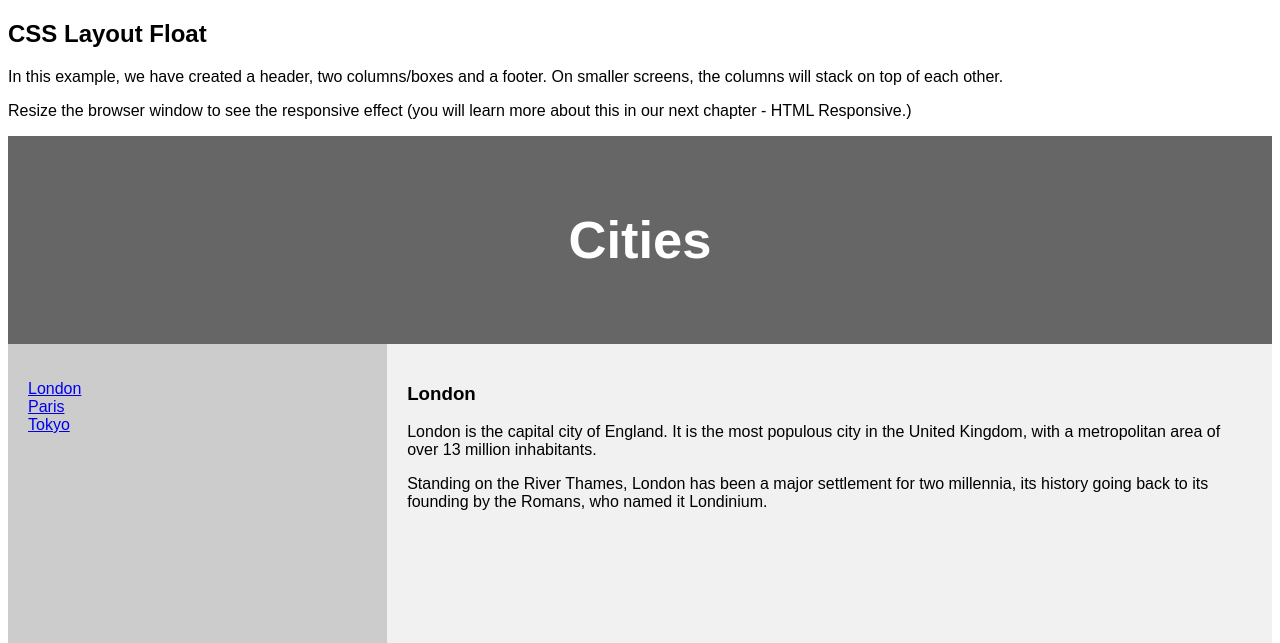
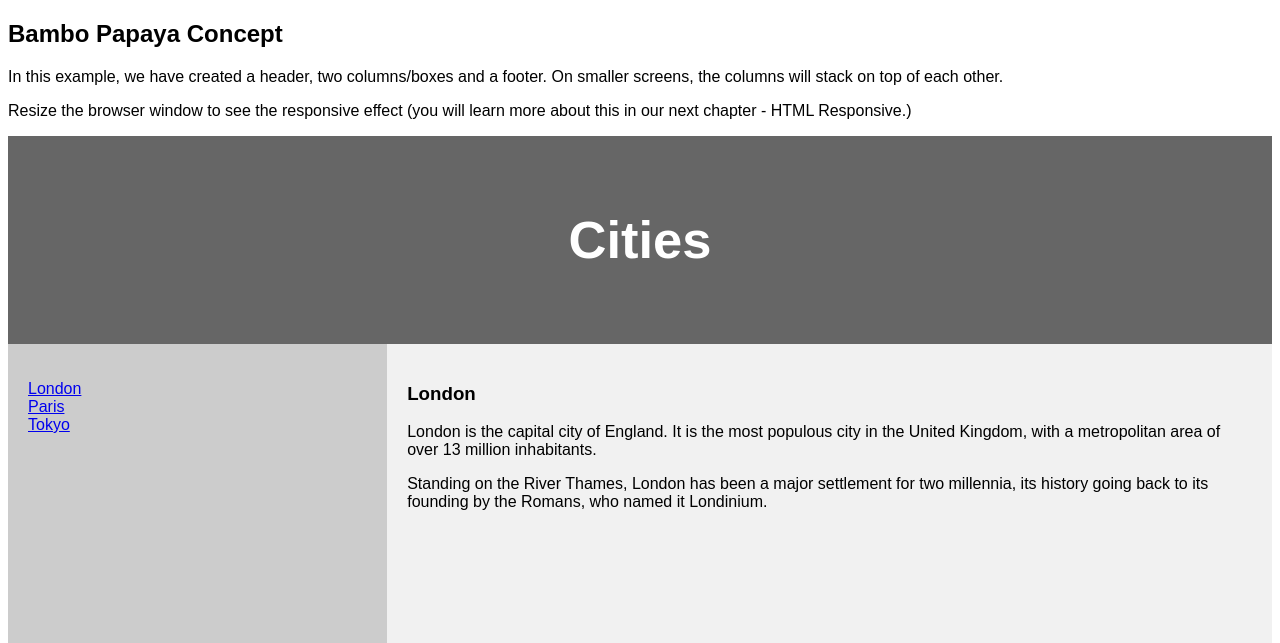
Before and after one commit to bamboPapaya/bamboWeb, a PHP site: page / in a window 1280 px wide. Shown: the top 643 px of the page. Run offline with PHP 8.4, Linux system fonts and the light colour scheme.

Commit message:
Update index.php

```diff
--- a/index.php
+++ b/index.php
@@ -1,7 +1,7 @@
 <!DOCTYPE html>
 <html lang="en">
 <head>
-<title>CSS Template</title>
+<title>Bambo Papaya</title>
 <meta charset="utf-8">
 <meta name="viewport" content="width=device-width, initial-scale=1">
 <style>
@@ -71,7 +71,7 @@ footer {
 </head>
 <body>
 
-<h2>CSS Layout Float</h2>
+<h2>Bambo Papaya Concept</h2>
 <p>In this example, we have created a header, two columns/boxes and a footer. On smaller screens, the columns will stack on top of each other.</p>
 <p>Resize the browser window to see the responsive effect (you will learn more about this in our next chapter - HTML Responsive.)</p>
 
```
